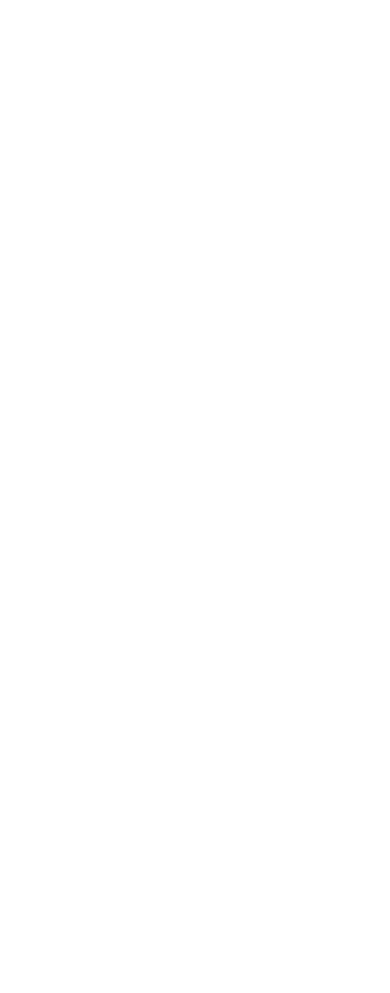
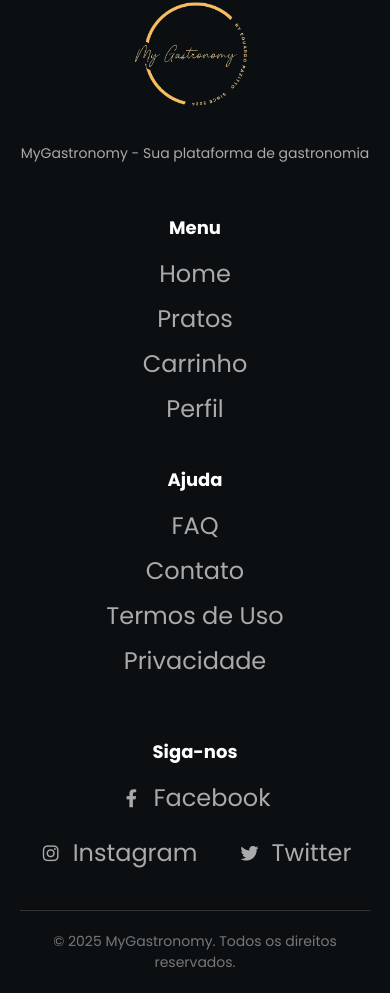
Before and after one commit to Gabrielneves05/app-mygastronomy, a React (Vite) app: page /auth in a window 390 px wide. Shown: the part 1002-1995 px from the top of the page. Before the commit the page ends 844 px from the top, so only its background shows below. Built offline with nearby package versions, Linux system fonts and the light colour scheme.

Commit message:
style: implementation of loading circle / addition of footer and stylizations

```diff
--- a/src/App.jsx
+++ b/src/App.jsx
@@ -2,6 +2,7 @@
 import { Outlet } from "react-router-dom";
 import { ToastContainer } from "react-toastify";
 import "react-toastify/dist/ReactToastify.css";
+import Footer from "./components/footer/footer";
 
 export default function App() {
   return (
@@ -11,6 +12,7 @@
         <Outlet />
       </main>
       <ToastContainer />
+      <Footer />
     </>
   )
 }
--- /dev/null
+++ b/src/components/footer/footer.jsx
@@ -0,0 +1,56 @@
+import styles from "./footer.module.css";
+import { Link } from "react-router-dom";
+
+export default function Footer() {
+  return (
+    <footer className={styles.footerContainer}>
+      <div className={styles.footerContent}>
+        <div className={styles.logoSection}>
+          <img src="/images/logo.png" alt="Logo" className={styles.logo} />
+          <p>MyGastronomy - Sua plataforma de gastronomia</p>
+        </div>
+
+        <div className={styles.linksSection}>
+          <div className={styles.linkColumn}>
+            <h4>Menu</h4>
+            <ul>
+              <li><Link to="/">Home</Link></li>
+              <li><Link to="/plates">Pratos</Link></li>
+              <li><Link to="/cart">Carrinho</Link></li>
+              <li><Link to="/profile">Perfil</Link></li>
+            </ul>
+          </div>
+
+          <div className={styles.linkColumn}>
+            <h4>Ajuda</h4>
+            <ul>
+              <li><Link to="/faq">FAQ</Link></li>
+              <li><Link to="/contact">Contato</Link></li>
+              <li><Link to="/terms">Termos de Uso</Link></li>
+              <li><Link to="/privacy">Privacidade</Link></li>
+            </ul>
+          </div>
+        </div>
+
+        <div className={styles.socialSection}>
+          <h4>Siga-nos</h4>
+          <div className={styles.socialIcons}>
+            <a href="https://facebook.com" target="_blank" rel="noopener noreferrer">
+              <span className={styles.icon}>&#xf39e;</span> Facebook
+            </a>
+            <a href="https://instagram.com" target="_blank" rel="noopener noreferrer">
+              <span className={styles.icon}>&#xf16d;</span> Instagram
+            </a>
+            <a href="https://twitter.com" target="_blank" rel="noopener noreferrer">
+              <span className={styles.icon}>&#xf099;</span> Twitter
+            </a>
+          </div>
+        </div>
+      </div>
+
+      <div className={styles.copyright}>
+        <p>&copy; {new Date().getFullYear()} MyGastronomy. Todos os direitos reservados.</p>
+      </div>
+    </footer>
+  )
+}
--- /dev/null
+++ b/src/components/footer/footer.module.css
@@ -0,0 +1,182 @@
+.footerContainer {
+  background-color: #0B0F12;
+  color: #fff;
+  padding: 40px 20px 20px;
+  width: 100%;
+  box-sizing: border-box;
+  overflow-x: hidden;
+}
+
+.footerContent {
+  display: flex;
+  flex-wrap: wrap;
+  justify-content: space-between;
+  max-width: 1200px;
+  margin: 0 auto;
+  gap: 30px;
+  box-sizing: border-box;
+}
+
+.logoSection {
+  flex: 1;
+  min-width: 250px;
+}
+
+.logo {
+  max-width: 150px;
+  margin-bottom: 15px;
+}
+
+.logoSection p {
+  color: #aaa;
+  font-size: 14px;
+}
+
+.linksSection {
+  display: flex;
+  flex: 2;
+  justify-content: space-around;
+  flex-wrap: wrap;
+  gap: 20px;
+}
+
+.linkColumn {
+  min-width: 150px;
+}
+
+.linkColumn h4 {
+  color: #fff;
+  margin-bottom: 15px;
+  font-size: 18px;
+}
+
+.linkColumn ul {
+  list-style: none;
+  padding: 0;
+  margin: 0;
+}
+
+.linkColumn ul li {
+  margin-bottom: 10px;
+}
+
+.linkColumn ul li a {
+  color: #aaa;
+  text-decoration: none;
+  transition: color 0.3s ease;
+}
+
+.linkColumn ul li a:hover {
+  color: #fff;
+}
+
+.socialSection {
+  flex: 1;
+  min-width: 200px;
+}
+
+.socialSection h4 {
+  color: #fff;
+  margin-bottom: 15px;
+  font-size: 18px;
+}
+
+.socialIcons {
+  display: flex;
+  flex-direction: column;
+  gap: 10px;
+}
+
+.socialIcons a {
+  color: #aaa;
+  text-decoration: none;
+  transition: color 0.3s ease;
+  display: flex;
+  align-items: center;
+  gap: 10px;
+}
+
+.socialIcons a:hover {
+  color: #fff;
+}
+
+@font-face {
+  font-family: 'FontAwesome';
+  src: url('https://cdnjs.cloudflare.com/ajax/libs/font-awesome/5.15.4/webfonts/fa-brands-400.woff2') format('woff2');
+  font-weight: normal;
+  font-style: normal;
+}
+
+.icon {
+  font-family: 'FontAwesome';
+  font-size: 18px;
+  width: 24px;
+  height: 24px;
+  display: flex;
+  align-items: center;
+  justify-content: center;
+}
+
+.copyright {
+  text-align: center;
+  margin-top: 40px;
+  padding-top: 20px;
+  border-top: 1px solid #333;
+  color: #777;
+  font-size: 14px;
+}
+
+@media (max-width: 768px) {
+  .footerContent {
+    flex-direction: column;
+    align-items: center;
+    text-align: center;
+  }
+
+  .logoSection {
+    display: flex;
+    flex-direction: column;
+    align-items: center;
+    margin-bottom: 20px;
+  }
+
+  .linksSection {
+    flex-direction: row;
+    justify-content: center;
+    width: 100%;
+    gap: 40px;
+    margin-bottom: 20px;
+  }
+
+  .linkColumn {
+    min-width: 120px;
+  }
+
+  .socialSection {
+    align-items: center;
+    display: flex;
+    flex-direction: column;
+  }
+
+  .socialIcons {
+    flex-direction: row;
+    justify-content: center;
+    flex-wrap: wrap;
+    gap: 20px;
+  }
+
+  .socialIcons a {
+    margin: 0 10px;
+  }
+}
+
+@media (max-width: 480px) {
+  .linksSection {
+    flex-direction: column;
+    gap: 30px;
+  }
+
+  .linkColumn {
+    width: 100%;
+  }
+}
--- a/src/index.css
+++ b/src/index.css
@@ -16,6 +16,7 @@
 main {
   max-width: 1800px;
   margin: 0 auto;
+  min-height: 100vh;
 }
 
 button {
--- /dev/null
+++ b/src/pages/loading/page.jsx
@@ -0,0 +1,10 @@
+import { CircularProgress } from '@mui/material';
+import styles from "./page.module.css";
+
+export default function Loading() {
+  return (
+    <div className={styles.loadingPageContainer}>
+      <CircularProgress color='inherit'/>
+    </div>
+  )
+}
--- /dev/null
+++ b/src/pages/loading/page.module.css
@@ -0,0 +1,7 @@
+.loadingPageContainer {
+  display: flex;
+  flex-direction: column;
+  justify-content: center;
+  align-items: center;
+  height: 100vh;
+}
--- a/src/pages/profile/page.jsx
+++ b/src/pages/profile/page.jsx
@@ -6,6 +6,7 @@
 import { Link } from "react-router-dom";
 
 import styles from "./page.module.css";
+import Loading from "../loading/page";
 
 export default function Profile() {
   const { logout } = AuthServices();
@@ -22,7 +23,7 @@
   }, [authData, refetchOrders]);
 
   if(orderLoading) {
-    return ( <h1>Carregando...</h1> );
+    return ( <Loading /> );
   }
 
   const handleLogout = () => {
```
